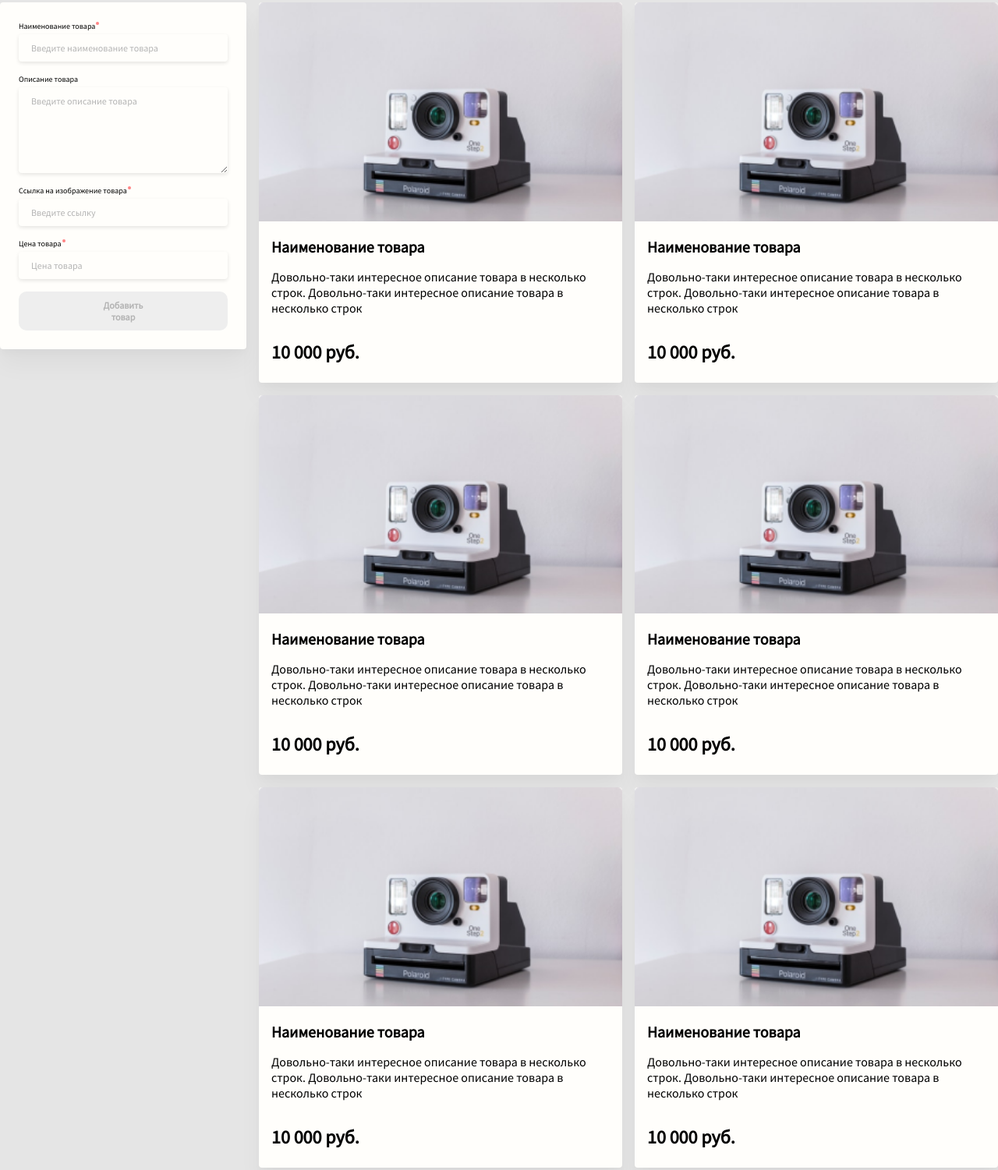
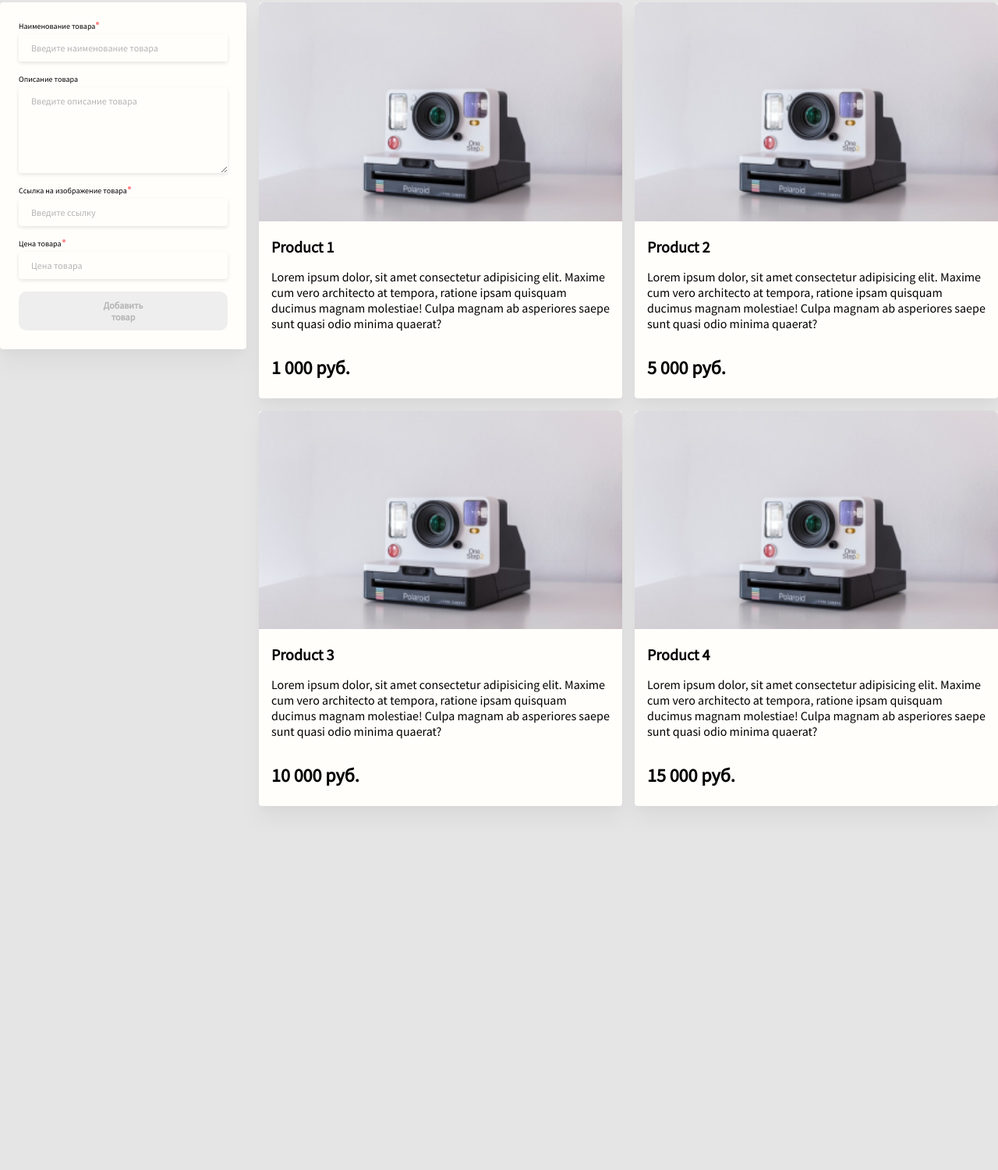
Before and after one commit to LilitMilante/idaproject, a plain HTML site: page index.html in a window 1280 px wide. Shown: the part 80-1581 px from the top of the page at 78% size. After the commit the page ends 1146 px from the top, so only its background shows below. Drawn offline with Linux system fonts and the light colour scheme.

Commit message:
add product state and delete func

```diff
--- a/index.html
+++ b/index.html
@@ -22,7 +22,6 @@
                 </div>
               </div>
         </div>
-
         <div class="main">
             <div class="form">
                 <div class="form-group">
@@ -54,103 +53,15 @@
 
                 <button class="add-product" id="add-product" disabled>Добавить товар</button>
             </div>
-
             <div class="product__items" id="products">
-                <div class="item__product">
-                    <button class="btn-dlt"><img src="img/delete.svg" alt=""></button>
-                    <img src="img/polaroid.png" alt="">
-                    <div class="product__description">
-                        <h3>Наименование товара</h3>
-                        <p>
-                        Довольно-таки интересное описание товара в несколько строк.
-                        Довольно-таки интересное описание товара в несколько строк
-                        </p>
-                        <div class="product__price">
-                            10 000 руб.
-                        </div>
-                    </div>
-                </div>
-
-                <div class="item__product">
-                    <button class="btn-dlt"><img src="img/delete.svg" alt=""></button>
-                    <img src="img/polaroid.png" alt="">
-                    <div class="product__description">
-                        <h3>Наименование товара</h3>
-                        <p>
-                        Довольно-таки интересное описание товара в несколько строк.
-                        Довольно-таки интересное описание товара в несколько строк
-                        </p>
-                        <div class="product__price">
-                            10 000 руб.
-                        </div>
-                    </div>
-                </div>
-
-                <div class="item__product">
-                    <button class="btn-dlt"><img src="img/delete.svg" alt=""></button>
-                    <img src="img/polaroid.png" alt="">
-                    <div class="product__description">
-                        <h3>Наименование товара</h3>
-                        <p>
-                        Довольно-таки интересное описание товара в несколько строк.
-                        Довольно-таки интересное описание товара в несколько строк
-                        </p>
-                        <div class="product__price">
-                            10 000 руб.
-                        </div>
-                    </div>
-                </div>
-
-                <div class="item__product">
-                    <button class="btn-dlt"><img src="img/delete.svg" alt=""></button>
-                    <img src="img/polaroid.png" alt="">
-                    <div class="product__description">
-                        <h3>Наименование товара</h3>
-                        <p>
-                        Довольно-таки интересное описание товара в несколько строк.
-                        Довольно-таки интересное описание товара в несколько строк
-                        </p>
-                        <div class="product__price">
-                            10 000 руб.
-                        </div>
-                    </div>
-                </div>
-
-                <div class="item__product">
-                    <button class="btn-dlt"><img src="img/delete.svg" alt=""></button>
-                    <img src="img/polaroid.png" alt="">
-                    <div class="product__description">
-                        <h3>Наименование товара</h3>
-                        <p>
-                        Довольно-таки интересное описание товара в несколько строк.
-                        Довольно-таки интересное описание товара в несколько строк
-                        </p>
-                        <div class="product__price">
-                            10 000 руб.
-                        </div>
-                    </div>
-                </div>
-
-                <div class="item__product">
-                    <button class="btn-dlt"><img src="img/delete.svg" alt=""></button>
-                    <img src="img/polaroid.png" alt="">
-                    <div class="product__description">
-                        <h3>Наименование товара</h3>
-                        <p>
-                        Довольно-таки интересное описание товара в несколько строк.
-                        Довольно-таки интересное описание товара в несколько строк
-                        </p>
-                        <div class="product__price">
-                            10 000 руб.
-                        </div>
-                    </div>
-                </div>
 
             </div>
         </div>
     </div>
+
     <script src="js/index.js"></script>
     <script src="js/validate.js"></script>
+    <script src="js/state.js"></script>
 </body>
 
 </html>
--- a/js/index.js
+++ b/js/index.js
@@ -1,6 +1,12 @@
 const btnAddProduct = document.querySelector('#add-product');
 const divProducts = document.querySelector('#products');
 
+
+document.addEventListener('click', (e) => {
+    if (e.target.className === 'btn-dlt') {
+      deleteProduct(e.target.dataset.product)
+    }
+})
 
 btnAddProduct.addEventListener('click', addProductHandler);
 
@@ -10,24 +16,25 @@ const descriptionProduct = document.querySelector('#descriptionproduct').value
   const linkProduct = document.querySelector('#linkproduct').value
   let priceProduct = document.querySelector('#priceproduct').value
 
-priceProduct = formatPrice(priceProduct)
+  productState.push({
+    title: productName,
+    description: descriptionProduct,
+    link: linkProduct,
+    price: priceProduct
+  })
 
-
-let product = createProduct(productName, descriptionProduct, linkProduct, priceProduct)
-
-divProducts.append(product)
-
+  render()
 };
 
 function formatPrice(price) {
   return price.toString().replace(/(\d)(?=(\d{3})+$)/g, '$1 ')
 };
 
-function createProduct(name, description, link, price) {
+function createProduct(index, name, description, link, price) {
   let product = document.createElement('div')
   product.className = 'item__product'
-    product.innerHTML = ` <button class="btn-dlt"><img src="img/delete.svg" alt=""></button>
-                          <img src="${link}" alt="">
+  product.innerHTML = ` <button class="btn-dlt" data-product="${index}"></button>
+                          <img src="${link}" alt="product image">
                           <div class="product__description">
                               <h3>${name}</h3>
                               <p>${description}</p>
@@ -37,12 +44,27 @@ function createProduct(name, description, link, price) {
   return product
 };
 
+function deleteProduct(index) {
+  const newState =  productState.filter((elem, i) => {
+    console.log('index:', i);
+      if (index != i) {
+        return elem
+      }
+  })
+
+  productState = newState
+
+  render()
+}
+
+
+
 /* Когда пользователь нажимает на кнопку, переключаться раскрывает содержимое */
 function myFunction() {
   document.getElementById("myDropdown").classList.toggle("show");
 }
 // Закрыть раскрывающийся список, если пользователь щелкнет за его пределами.
-    window.onclick = function(event) {
+window.onclick = function (event) {
   if (!event.target.matches('.dropbtn')) {
     var dropdowns = document.getElementsByClassName("dropdown-content");
     var i;
--- /dev/null
+++ b/js/state.js
@@ -0,0 +1,41 @@
+let productState = [
+    {
+        title: 'Product 1',
+        description: 'Lorem ipsum dolor, sit amet consectetur adipisicing elit. Maxime cum vero architecto at tempora, ratione ipsam quisquam ducimus magnam molestiae! Culpa magnam ab asperiores saepe sunt quasi odio minima quaerat?',
+        link: './img/polaroid.png',
+        price: '1000'
+    },
+    {
+        title: 'Product 2',
+        description: 'Lorem ipsum dolor, sit amet consectetur adipisicing elit. Maxime cum vero architecto at tempora, ratione ipsam quisquam ducimus magnam molestiae! Culpa magnam ab asperiores saepe sunt quasi odio minima quaerat?',
+        link: './img/polaroid.png',
+        price: '5000'
+    },
+    {
+        title: 'Product 3',
+        description: 'Lorem ipsum dolor, sit amet consectetur adipisicing elit. Maxime cum vero architecto at tempora, ratione ipsam quisquam ducimus magnam molestiae! Culpa magnam ab asperiores saepe sunt quasi odio minima quaerat?',
+        link: './img/polaroid.png',
+        price: '10000'
+    },
+    {
+        title: 'Product 4',
+        description: 'Lorem ipsum dolor, sit amet consectetur adipisicing elit. Maxime cum vero architecto at tempora, ratione ipsam quisquam ducimus magnam molestiae! Culpa magnam ab asperiores saepe sunt quasi odio minima quaerat?',
+        link: './img/polaroid.png',
+        price: '15000'
+    }
+]
+
+function render() {
+    const products = productState.map((elem, i) => {
+        const price = formatPrice(elem.price)
+        const product = createProduct(i, elem.title, elem.description, elem.link, price)
+
+        return product
+    })
+
+    divProducts.innerHTML = ''
+    divProducts.append(...products)
+
+}
+
+render()
--- a/scss/style.scss
+++ b/scss/style.scss
@@ -208,13 +208,15 @@ body {
 
     & > img {
         width: 100%;
+        min-height: 200px;
+        max-height: 600px;
     }
 
     .btn-dlt {
         display: none;
         position: absolute;
         border: none;
-        background: none;
+        background: url("../img/delete.svg");
         width: 32px;
         height: 32px;
         top: -10px;
```
Also changed, not shown: css/style.css. Lines whose indentation alone changed are shown as unchanged.
